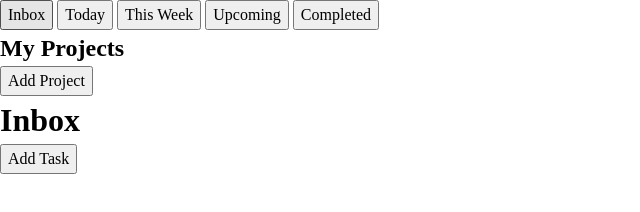
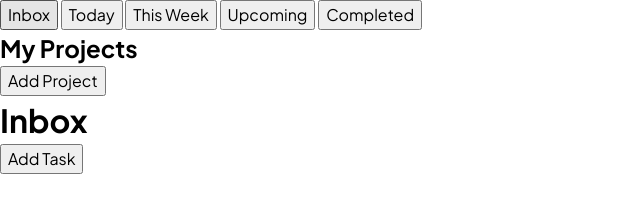
Before and after one commit to TavaresdevJS/Todo-List, a website built with webpack: page src/template.html in a window 1280 px wide. Shown: the whole page, without its empty margins (0-640 px from the left). Built offline with nearby package versions, Linux system fonts and the light colour scheme.

Commit message:
Add Plus Jakarta Sans font

```diff
--- a/src/styles.css
+++ b/src/styles.css
@@ -76,6 +76,10 @@ h6 {
 
 /* above is josh comeau's css reset, below is my own CSS style */
 
+body {
+  font-family: 'Plus Jakarta Sans', system-ui, sans-serif;
+}
+
 .hidden {
   display: none;
 }
--- a/src/template.html
+++ b/src/template.html
@@ -4,6 +4,12 @@
     <meta charset="UTF-8" />
     <meta name="viewport" content="width=device-width, initial-scale=1.0" />
     <title>Todo List</title>
+    <link rel="preconnect" href="https://fonts.googleapis.com" />
+    <link rel="preconnect" href="https://fonts.gstatic.com" crossorigin />
+    <link
+      href="https://fonts.googleapis.com/css2?family=Plus+Jakarta+Sans:wght@400;500;700&display=swap"
+      rel="stylesheet"
+    />
   </head>
   <body>
     <header class="header">
```
